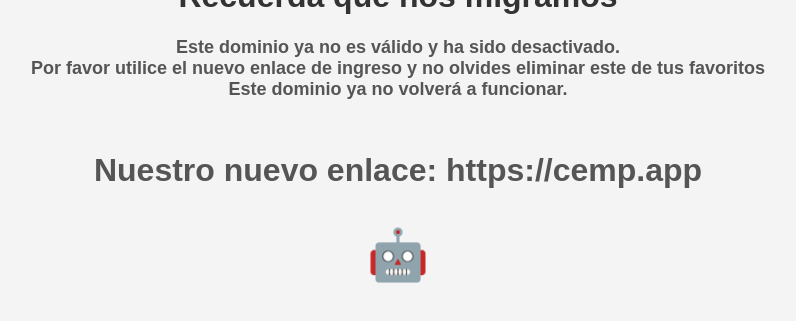
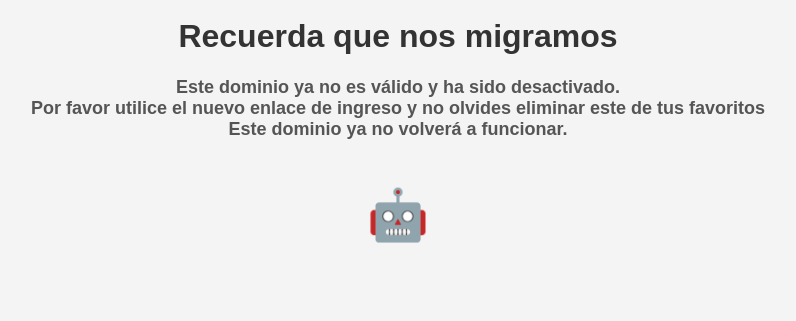
Before and after one commit to fimlm/CloseApp, a plain HTML site: page index.html in a window 1280 px wide. Shown: the part 371-692 px from the top of the page, without its empty margins (242-1038 px from the left). Drawn offline with Linux system fonts and the light colour scheme.

Commit message:
Remove URL

```diff
--- a/index.html
+++ b/index.html
@@ -58,7 +58,6 @@
   <br>
   Este dominio ya no volverá a funcionar.</h1>
 <br>
-<h1>Nuestro nuevo enlace: https://cemp.app</h1>
 <p class="last-paragraph">
   <span class="icon">🤖</span>
 </p>
```
